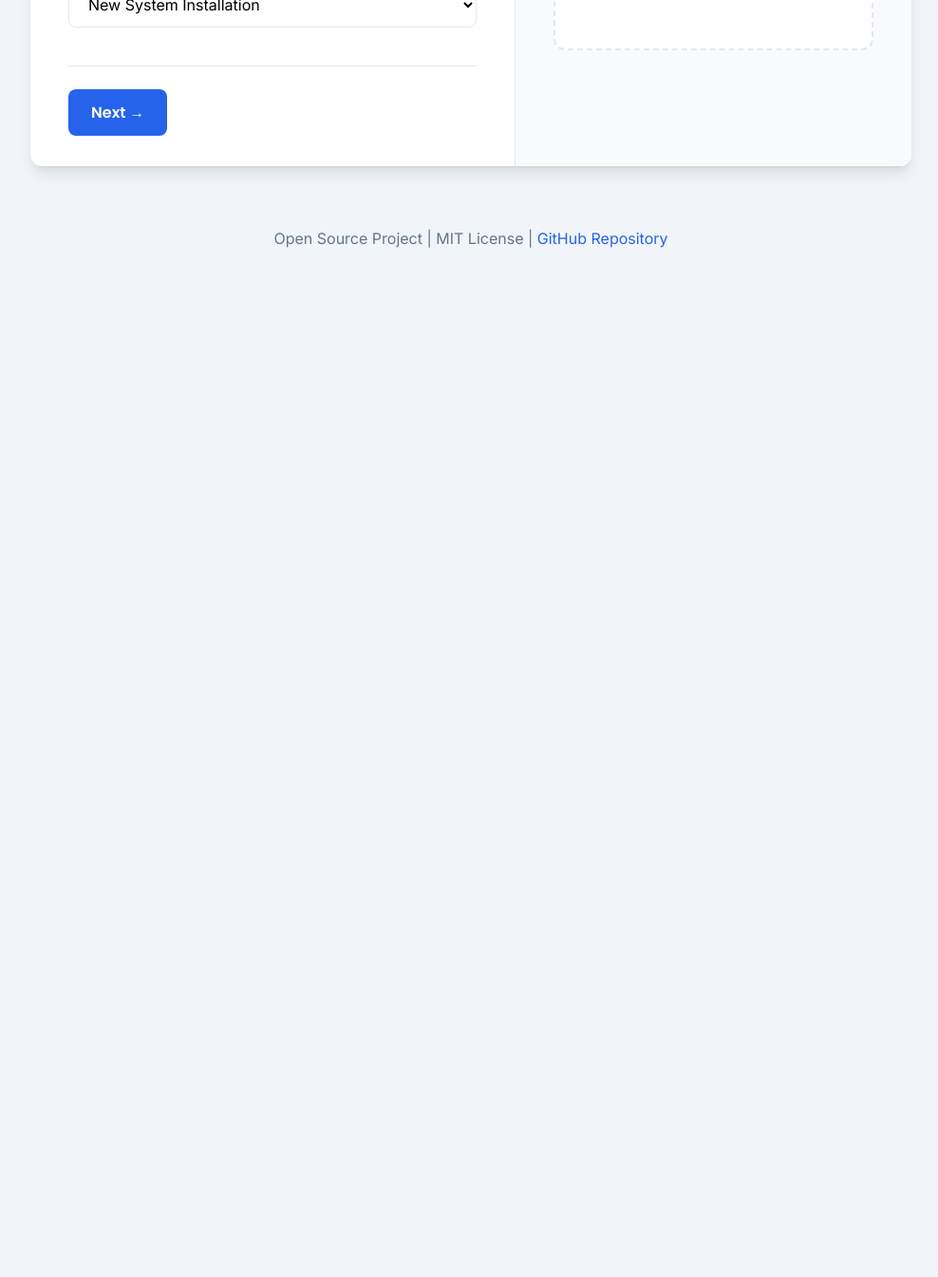
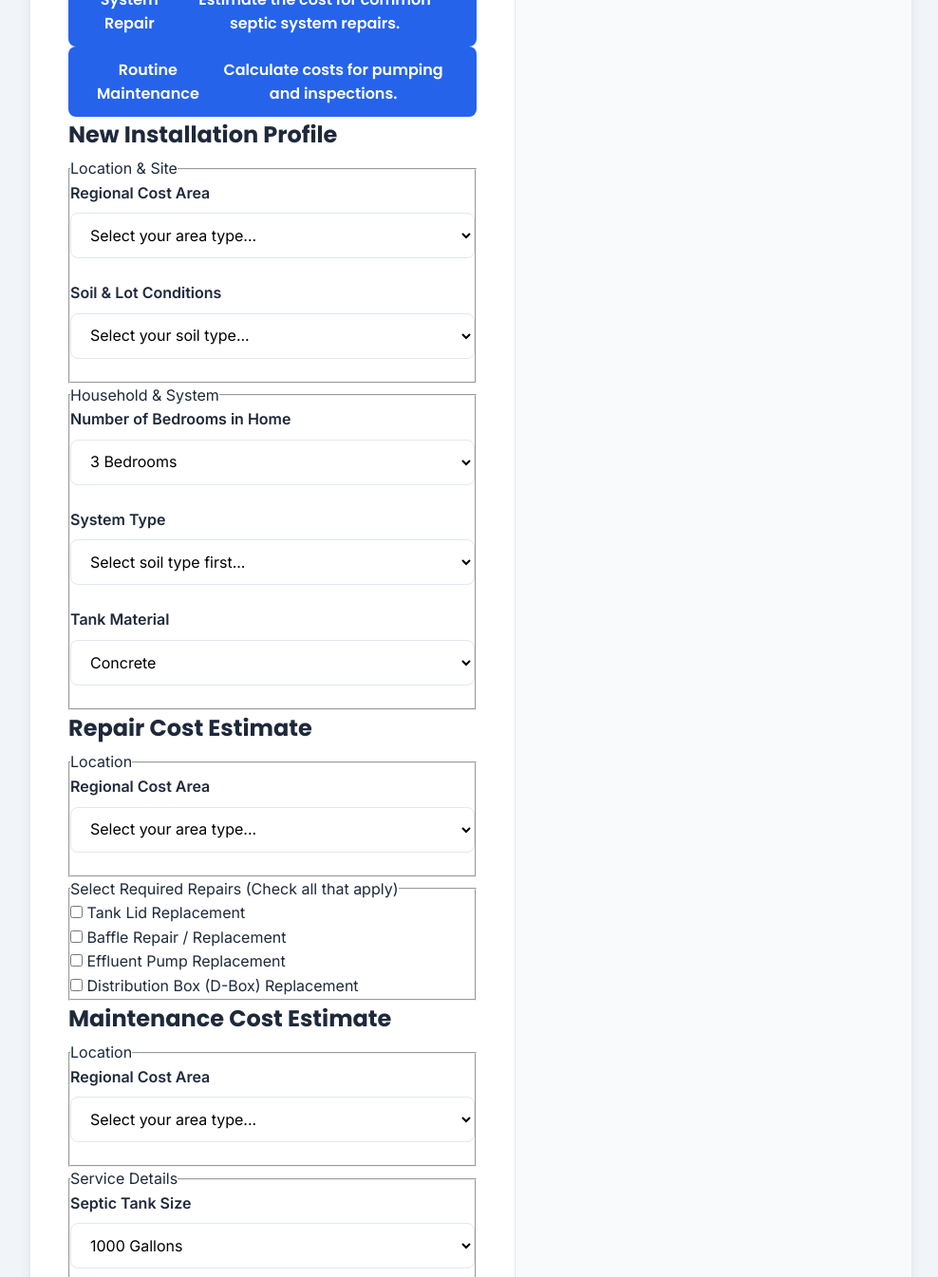
Before and after one commit to septicsense/septic-system-cost-calculator, a website: page index.html in a window 1280 px wide. Shown: the part 419-1764 px from the top of the page at 95% size, without its empty margins (144-1132 px from the left). Before the commit the page ends 800 px from the top, so only its background shows below. Drawn offline with Linux system fonts and the light colour scheme.

Commit message:
Update index.html

```diff
--- a/index.html
+++ b/index.html
@@ -4,7 +4,7 @@
     <meta charset="UTF-8">
     <meta name="viewport" content="width=device-width, initial-scale=1.0">
     <title>Professional Septic System Cost Calculator</title>
-    <meta name="description" content="Get an accurate, detailed cost estimate for your septic system installation, repair, or maintenance. Covers all US states and system types.">
+    <meta name="description" content="Get an expert-level, itemized cost estimate for your septic system installation, repair, or maintenance based on real-world conditions.">
 
     <!-- Google Fonts -->
     <link rel="preconnect" href="https://fonts.googleapis.com">
@@ -13,115 +13,178 @@
 
     <!-- Stylesheets -->
     <link rel="stylesheet" href="assets/css/styles.css">
-    <link rel="stylesheet" href="assets/css/animations.css">
 
     <!-- Deferred JavaScript for performance -->
-    <script src="node_modules/jspdf/dist/jspdf.umd.min.js" defer></script>
-    <script src="assets/js/calculator.js" defer></script>
-    <script src="assets/js/main.js" defer></script>
+    <script src="assets/js/script.js" defer></script>
+
 </head>
 <body>
 
     <header class="main-header">
         <div class="container">
-            <h1 class="fade-in-down">Septic System Cost Calculator</h1>
-            <p class="fade-in-down" style="animation-delay: 0.2s;">Your professional open-source tool for accurate, detailed septic system estimates.</p>
+            <h1>Septic System Cost Estimator</h1>
+            <p>An expert tool for transparent, real-world septic system cost analysis.</p>
         </div>
     </header>
 
     <main>
         <div class="container">
-            <div id="calculator-container" class="calculator-container fade-in-up" style="animation-delay: 0.4s;">
+            <div id="calculator-container" class="calculator-container">
 
                 <div class="calculator-layout">
 
                     <!-- Left Column: The Form Steps -->
                     <div class="calculator-main">
-                        <form id="septic-calculator-form" class="septic-calculator-form" novalidate>
 
-                            <!-- Step 1: Type of Work -->
-                            <div class="form-step active" data-step="1">
-                                <h2 class="step-title">What type of work do you need?</h2>
-                                <p class="step-subtitle">This determines how we calculate your estimate.</p>
-                                <div class="form-group">
-                                    <label for="calculation-type">Select Work Type</label>
-                                    <select id="calculation-type" name="calculationType" required>
-                                        <option value="installation" selected>New System Installation</option>
-                                        <option value="repair">System Repair</option>
-                                        <option value="maintenance">Routine Maintenance</option>
-                                    </select>
-                                </div>
-                                <div class="form-navigation">
-                                    <button type="button" id="next-btn-1" class="button">Next →</button>
+                        <!-- Step 1: Mode Selection (This is always visible first) -->
+                        <div id="mode-selection-section">
+                            <h2 class="step-title">What do you need an estimate for today?</h2>
+                            <div class="mode-selection-buttons">
+                                <button type="button" class="button mode-button" data-mode="installation">
+                                    <span class="mode-title">New System Installation</span>
+                                    <span class="mode-description">Get a full, itemized quote for a brand new system.</span>
+                                </button>
+                                <button type="button" class="button mode-button" data-mode="repair">
+                                    <span class="mode-title">System Repair</span>
+                                    <span class="mode-description">Estimate the cost for common septic system repairs.</span>
+                                </button>
+                                <button type="button" class="button mode-button" data-mode="maintenance">
+                                    <span class="mode-title">Routine Maintenance</span>
+                                    <span class="mode-description">Calculate costs for pumping and inspections.</span>
+                                </button>
                             </div>
                         </div>
 
-                            <!-- Step 2: Location -->
-                            <div class="form-step" data-step="2">
-                                <h2 class="step-title">Where is your property?</h2>
-                                <p class="step-subtitle">Costs for labor and permits vary greatly by location.</p>
+                        <!-- The Form container for all modes -->
+                        <form id="septic-calculator-form" class="hidden">
+
+                            <!-- ====== NEW INSTALLATION SECTION ====== -->
+                            <div id="installation-section" class="form-mode-section hidden">
+                                <h2 class="step-title">New Installation Profile</h2>
+                                <fieldset>
+                                    <legend>Location & Site</legend>
                                     <div class="form-group">
-                                    <label for="state">U.S. State</label>
-                                    <select id="state" name="state" required></select>
-                                </div>
-                                <div class="form-group">
-                                    <label for="zip-code">5-Digit ZIP Code</label>
-                                    <input type="text" id="zip-code" name="zipCode" inputmode="numeric" pattern="[0-9]{5}" placeholder="e.g., 90210" required>
-                                </div>
-                                <div class="form-navigation">
-                                    <button type="button" id="prev-btn-2" class="button secondary-button">← Previous</button>
-                                    <button type="button" id="next-btn-2" class="button">Next →</button>
-                                </div>
-                            </div>
-
-                            <!-- Step 3: Property & Usage (Installation only) -->
-                            <div class="form-step" data-step="3">
-                                <h2 class="step-title">Tell us about your household.</h2>
-                                <p class="step-subtitle">System size depends on the number of occupants and water use.</p>
-                                <div class="form-group">
-                                    <label for="household-size">People in Household</label>
-                                    <select id="household-size" name="householdSize" required>
-                                        <option value="1-2" selected>1-2 People (Low Usage)</option>
-                                        <option value="3-4">3-4 People (Average Usage)</option>
-                                        <option value="5-6">5-6 People (High Usage)</option>
-                                        <option value="7+">7+ People (Very High Usage)</option>
+                                        <label for="install-region">Regional Cost Area</label>
+                                        <select id="install-region" name="install-region" required>
+                                            <option value="" disabled selected>Select your area type...</option>
+                                            <option value="rural">Rural / Low Cost of Living Area</option>
+                                            <option value="suburban">Suburban / Average Cost of Living Area</option>
+                                            <option value="urban">Urban / High Cost of Living Area</option>
+                                            <option value="metro">Major Metro / Very High Cost of Living Area</option>
                                         </select>
                                     </div>
                                     <div class="form-group">
-                                    <label for="water-usage">Daily Water Use Habits</label>
-                                    <select id="water-usage" name="waterUsage" required>
-                                        <option value="low">Conservative</option>
-                                        <option value="average" selected>Average</option>
-                                        <option value="high">High</option>
+                                        <label for="soil-type">Soil & Lot Conditions</label>
+                                        <select id="soil-type" name="soil-type" required>
+                                            <option value="" disabled selected>Select your soil type...</option>
+                                            <option value="good">Good (Flat, well-draining loam/sand)</option>
+                                            <option value="average">Average (Slight slope, some clay)</option>
+                                            <option value="poor">Poor (Heavy clay, steep, rocky)</option>
+                                            <option value="vpoor">Very Poor (Fails perc test, small lot, bedrock)</option>
                                         </select>
                                     </div>
-                                <div class="form-navigation">
-                                    <button type="button" id="prev-btn-3" class="button secondary-button">← Previous</button>
-                                    <button type="button" id="next-btn-3" class="button">Next →</button>
-                                </div>
-                            </div>
+                                </fieldset>
 
-                            <!-- Step 4: Site Conditions & System -->
-                            <div class="form-step" data-step="4">
-                                <h2 class="step-title">What are the site conditions?</h2>
-                                <p class="step-subtitle">This determines the type and complexity of the system.</p>
+                                <fieldset>
+                                    <legend>Household & System</legend>
                                     <div class="form-group">
-                                    <label for="soil-type">Predominant Soil Type</label>
-                                    <select id="soil-type" name="soilType" required>
-                                         <option value="ideal" selected>Good (Loam, Sandy Loam)</option>
-                                         <option value="moderate">Average (Silt, Clay Loam)</option>
-                                         <option value="difficult">Poor (Heavy Clay, Rocky)</option>
-                                         <option value="special">Problematic (High Water Table, Bedrock)</option>
+                                        <label for="bedrooms">Number of Bedrooms in Home</label>
+                                        <select id="bedrooms" name="bedrooms" required>
+                                            <option value="1-2">1-2 Bedrooms</option>
+                                            <option value="3" selected>3 Bedrooms</option>
+                                            <option value="4">4 Bedrooms</option>
+                                            <option value="5">5 Bedrooms</option>
+                                            <option value="6+">6+ Bedrooms</option>
                                         </select>
                                     </div>
                                      <div class="form-group">
-                                    <label for="system-type" id="system-type-label">System or Job Type</label>
-                                    <select id="system-type" name="systemType" required></select>
+                                        <label for="system-type">System Type</label>
+                                        <select id="system-type" name="system-type" required>
+                                            <!-- Options will be populated by JavaScript based on soil type -->
+                                            <option value="" disabled selected>Select soil type first...</option>
+                                        </select>
                                     </div>
+                                    <div class="form-group">
+                                        <label for="tank-material">Tank Material</label>
+                                        <select id="tank-material" name="tank-material" required>
+                                            <option value="concrete" selected>Concrete</option>
+                                            <option value="plastic">Plastic / Polyethylene</option>
+                                            <option value="fiberglass">Fiberglass</option>
+                                        </select>
+                                    </div>
+                                </fieldset>
+                            </div>
+
+                            <!-- ====== REPAIR SECTION ====== -->
+                            <div id="repair-section" class="form-mode-section hidden">
+                                <h2 class="step-title">Repair Cost Estimate</h2>
+                                <fieldset>
+                                    <legend>Location</legend>
+                                    <div class="form-group">
+                                        <label for="repair-region">Regional Cost Area</label>
+                                        <select id="repair-region" name="repair-region" required>
+                                            <option value="" disabled selected>Select your area type...</option>
+                                            <option value="rural">Rural / Low Cost of Living Area</option>
+                                            <option value="suburban">Suburban / Average Cost of Living Area</option>
+                                            <option value="urban">Urban / High Cost of Living Area</option>
+                                            <option value="metro">Major Metro / Very High Cost of Living Area</option>
+                                        </select>
+                                    </div>
+                                </fieldset>
+                                <fieldset>
+                                    <legend>Select Required Repairs (Check all that apply)</legend>
+                                    <div class="form-group-checkbox">
+                                        <input type="checkbox" id="repair-lid" name="repair" value="lid">
+                                        <label for="repair-lid">Tank Lid Replacement</label>
+                                    </div>
+                                    <div class="form-group-checkbox">
+                                        <input type="checkbox" id="repair-baffle" name="repair" value="baffle">
+                                        <label for="repair-baffle">Baffle Repair / Replacement</label>
+                                    </div>
+                                    <div class="form-group-checkbox">
+                                        <input type="checkbox" id="repair-pump" name="repair" value="pump">
+                                        <label for="repair-pump">Effluent Pump Replacement</label>
+                                    </div>
+                                    <div class="form-group-checkbox">
+                                        <input type="checkbox" id="repair-dbox" name="repair" value="dbox">
+                                        <label for="repair-dbox">Distribution Box (D-Box) Replacement</label>
+                                    </div>
+                                </fieldset>
+                            </div>
+
+                            <!-- ====== MAINTENANCE SECTION ====== -->
+                            <div id="maintenance-section" class="form-mode-section hidden">
+                                 <h2 class="step-title">Maintenance Cost Estimate</h2>
+                                <fieldset>
+                                    <legend>Location</legend>
+                                    <div class="form-group">
+                                        <label for="maint-region">Regional Cost Area</label>
+                                        <select id="maint-region" name="maint-region" required>
+                                            <option value="" disabled selected>Select your area type...</option>
+                                            <option value="rural">Rural / Low Cost of Living Area</option>
+                                            <option value="suburban">Suburban / Average Cost of Living Area</option>
+                                            <option value="urban">Urban / High Cost of Living Area</option>
+                                            <option value="metro">Major Metro / Very High Cost of Living Area</option>
+                                        </select>
+                                    </div>
+                                </fieldset>
+                                <fieldset>
+                                    <legend>Service Details</legend>
+                                    <div class="form-group">
+                                        <label for="tank-size">Septic Tank Size</label>
+                                        <select id="tank-size" name="tank-size" required>
+                                            <option value="1000" selected>1000 Gallons</option>
+                                            <option value="1250">1250 Gallons</option>
+                                            <option value="1500">1500 Gallons</option>
+                                        </select>
+                                    </div>
+                                </fieldset>
+                            </div>
+
+                            <!-- Universal Form Navigation -->
                             <div class="form-navigation">
-                                    <button type="button" id="prev-btn-4" class="button secondary-button">← Previous</button>
+                                <button type="button" id="back-to-mode-selection" class="button secondary-button">← Change Work Type</button>
                                 <button type="submit" id="calculate-btn" class="button">Calculate Estimate</button>
-                                </div>
                             </div>
 
                         </form>
@@ -131,10 +194,20 @@
                     <div class="calculator-sidebar">
                         <div id="results-container">
                              <h3 class="sidebar-title">Your Estimate</h3>
-                             <p class="sidebar-placeholder">Complete the steps to see your detailed cost breakdown.</p>
-                             <div id="results-output"></div>
-                             <div id="pdf-download-area" style="display: none;">
-                                <button type="button" id="download-pdf-btn" class="button full-width">Download Quote as PDF</button>
+                             <div id="results-placeholder">
+                                <p>Complete the form on the left to generate your detailed, itemized cost estimate.</p>
+                             </div>
+                             <div id="results-output" class="hidden">
+                                <div id="results-header">
+                                    <p id="results-summary-text">Estimate for a New Installation</p>
+                                    <h2 id="results-range">$0 - $0</h2>
+                                </div>
+                                <div id="results-breakdown">
+                                    <!-- Itemized breakdown will be inserted here by JavaScript -->
+                                </div>
+                                <div id="results-notes">
+                                    <!-- Expert notes will be inserted here by JavaScript -->
+                                </div>
                              </div>
                         </div>
                     </div>
```
Lines whose indentation alone changed are shown as unchanged.
